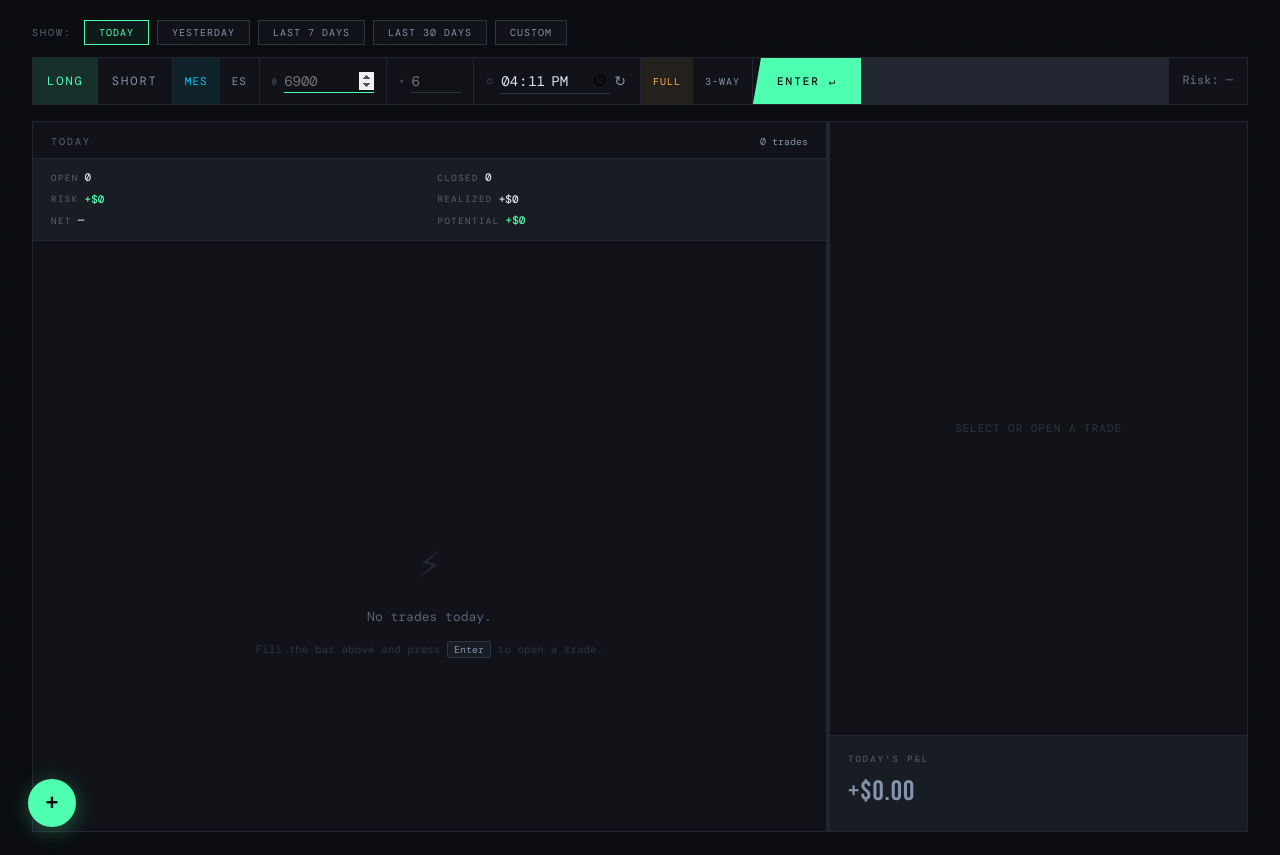
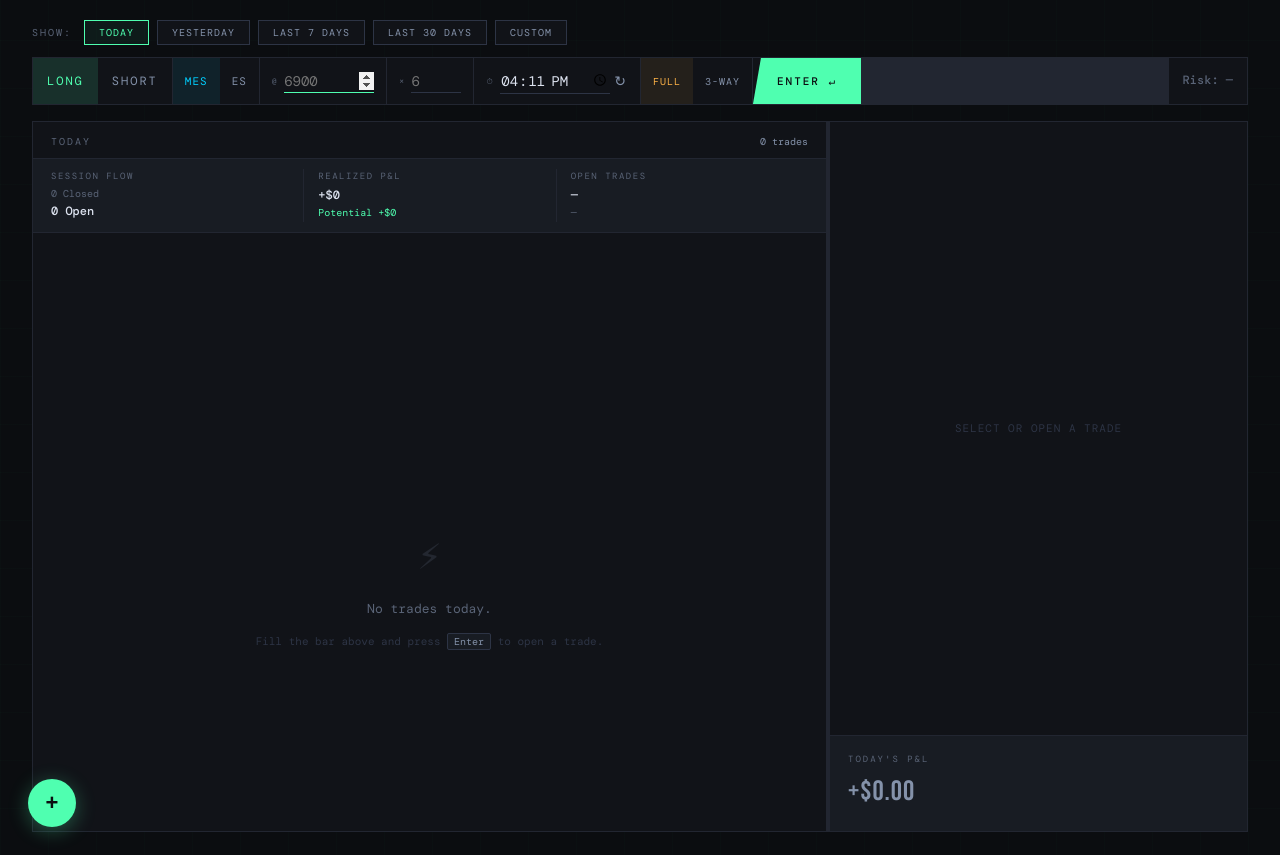
Before and after one commit to krishis2025/tradejournal, a Flask app: page /live in a window 1280 px wide; the page is wider, and only the part inside the window is pictured. Shown: the part 56-911 px from the top of that part. Run offline with Flask 3, Linux system fonts and the light colour scheme; data that the repository does not hold is empty; some libraries are stand-ins or nearby versions; some web fonts are replaced.

Commit message:
Redesign global summary bar and trade cards in live ticket
- 3-column summary: Session Flow → Realized P&L → Open Trades
- Promote Risk to primary position, demote Net exposure to secondary
- Reduce font-weight from 600 to 500 for lighter visual hierarchy
- Show blank risk (—) when no trades are open
- Redesign trade cards with grid layout and outcome boxes
- Replace progress bars with per-contract colored squares

Co-Authored-By: Claude Opus 4.6 <noreply@anthropic.com>

```diff
--- a/templates/live_ticket.html
+++ b/templates/live_ticket.html
@@ -174,38 +174,30 @@
 /* ── Global Summary Strip ── */
 .global-summary {
   padding:10px 18px; border-bottom:1px solid var(--border);
-  display:grid; grid-template-columns:1fr 1fr; gap:4px 16px;
+  display:grid; grid-template-columns:1fr 1fr 1fr; gap:0;
   font-family:var(--font-mono); font-size:11px;
   background:var(--surface2);
 }
-.gs-item { display:flex; align-items:center; gap:6px; }
-.gs-label { color:var(--muted); font-size:9px; letter-spacing:1.5px; text-transform:uppercase; }
-.gs-val { color:var(--text); font-weight:500; }
+.gs-col { display:flex; flex-direction:column; gap:2px; padding:0 14px; }
+.gs-col:first-child { padding-left:0; }
+.gs-col-border { border-left:1px solid var(--border); }
+.gs-col-title { color:var(--muted); font-size:9px; letter-spacing:1.5px; text-transform:uppercase; margin-bottom:2px; }
+.gs-row { line-height:1.4; }
+.gs-primary { font-size:12px; font-weight:500; color:var(--text); }
+.gs-secondary { font-size:10px; font-weight:400; color:var(--muted); }
+.gs-open-labels { font-size:9px; color:var(--muted); }
 
 /* ── Open Trade Card (compact, select-only) ── */
 .trade-card {
-  border-bottom:1px solid var(--border); padding:0;
-  animation: fadeIn 0.3s ease both;
-  cursor:pointer; transition:opacity 0.25s, box-shadow 0.25s;
+  background: var(--surface); border: 1px solid var(--border);
+  border-radius: 2px; margin: 0 12px 12px; overflow: hidden;
+  transition: border-color 0.15s, opacity 0.25s, box-shadow 0.25s;
+  animation: fadeIn 0.3s ease both; cursor: pointer;
 }
 .trade-card:hover { background:var(--surface2); }
 
-/* Trade card banner colors */
-.tc-banner {
-  display:flex; align-items:center; gap:8px; padding:6px 18px;
-  font-size:10px; letter-spacing:2px; text-transform:uppercase;
-  font-family:var(--font-mono); border-bottom:1px solid rgba(34,38,49,0.5);
-}
-.tc-banner-label { font-weight:500; }
-.tc-banner-sub { font-size:9px; color:var(--muted); letter-spacing:1px; }
-
-/* 6 distinct trade colors */
-.tc-color-0 .tc-banner { background:rgba(79,255,176,0.08); color:var(--green); border-left:3px solid var(--green); }
-.tc-color-1 .tc-banner { background:rgba(0,207,255,0.08); color:#00cfff; border-left:3px solid #00cfff; }
-.tc-color-2 .tc-banner { background:rgba(255,179,71,0.08); color:#ffb347; border-left:3px solid #ffb347; }
-.tc-color-3 .tc-banner { background:rgba(180,127,255,0.08); color:#b47fff; border-left:3px solid #b47fff; }
-.tc-color-4 .tc-banner { background:rgba(255,107,107,0.08); color:#ff6b6b; border-left:3px solid #ff6b6b; }
-.tc-color-5 .tc-banner { background:rgba(88,166,255,0.08); color:#58a6ff; border-left:3px solid #58a6ff; }
+/* First card spacing after summary strip */
+#trades-list .trade-card:first-of-type { margin-top: 12px; }
 
 /* Left border stripe for whole card */
 .tc-color-0 { border-left:3px solid var(--green); }
@@ -215,11 +207,16 @@
 .tc-color-4 { border-left:3px solid #ff6b6b; }
 .tc-color-5 { border-left:3px solid #58a6ff; }
 
-.tc-header {
-  display:flex; align-items:center; gap:12px;
-  padding:10px 18px;
-  transition:background 0.1s;
-}
+/* Grid header */
+.tc-row-header {
+  display: grid;
+  grid-template-columns: 52px 72px 1fr 1fr 1fr 36px;
+  align-items: center; user-select: none;
+}
+.tc-cell { padding: 10px 12px; border-right: 1px solid var(--border); }
+.tc-cell:last-child { border-right: none; }
+.tc-cell-label { font-size: 8px; letter-spacing: 1.5px; text-transform: uppercase; color: var(--muted); margin-bottom: 2px; }
+.tc-cell-val { font-size: 12px; }
 
 .tc-dir-badge {
   font-family:var(--font-mono); font-size:10px; letter-spacing:1.5px;
@@ -229,12 +226,17 @@
 .tc-dir-long  { background:rgba(79,255,176,0.15); color:var(--green); }
 .tc-dir-short { background:rgba(255,77,109,0.15); color:var(--red); }
 
-.tc-title { font-size:13px; color:var(--text); flex:1; }
-.tc-title span { color:var(--muted); font-size:11px; }
-
-.tc-pnl {
-  font-family:var(--font-display); font-size:22px; letter-spacing:1px;
-}
+/* Expand arrow */
+.tc-expand-toggle {
+  display: flex; align-items: center; justify-content: center;
+  color: var(--muted); font-size: 14px;
+  transition: transform 0.25s, color 0.15s;
+}
+.trade-card.expanded .tc-expand-toggle { transform: rotate(180deg); color: var(--accent); }
+
+/* Portion detail expand */
+.tc-detail { max-height: 0; overflow: hidden; transition: max-height 0.4s cubic-bezier(0.4,0,0.2,1); border-top: 0px solid var(--border); }
+.trade-card.expanded .tc-detail { max-height: 800px; border-top-width: 1px; }
 
 .tc-status {
   font-size:9px; letter-spacing:2px; text-transform:uppercase;
@@ -245,26 +247,12 @@
 .tc-status-protected { color:var(--green); background:rgba(79,255,176,0.08); }
 .tc-status-closed { color:var(--green); background:rgba(79,255,176,0.08); }
 
-/* Compact card body with stats row + progress bar */
-.tc-compact-body {
-  padding:4px 18px 10px;
-}
-.tc-compact-stats {
-  display:flex; align-items:center; gap:12px;
-  font-family:var(--font-mono); font-size:11px; color:var(--muted2);
-  margin-bottom:6px;
-}
-.tc-compact-stats span { white-space:nowrap; }
-
-/* Progress bar */
-.tc-progress {
-  height:6px; background:var(--surface2); border:1px solid var(--border);
-  display:flex; overflow:hidden;
-}
-.tc-prog-seg { height:100%; transition:width 0.3s; }
-.tc-prog-green { background:var(--green); }
-.tc-prog-red { background:var(--red); }
-.tc-prog-gray { background:var(--border2); }
+/* Outcome boxes (per-contract squares) */
+.tc-outcome-bar { display:flex; gap:2px; margin-top:4px; }
+.tc-outcome-box { width:10px; height:10px; border-radius:1px; }
+.tc-ob-green { background:var(--green); }
+.tc-ob-red { background:var(--red); }
+.tc-ob-gray { background:var(--border2); }
 
 /* Active card glow, inactive cards dim */
 .trade-card.tc-dimmed { opacity:0.45; }
@@ -396,17 +384,6 @@
 .qe-section-label:first-child { border-top:none; padding-top:0; }
 
 /* ── Portion Accordion inside Trade Cards ── */
-.portion-acc { border-top:1px solid var(--border); overflow:hidden; }
-.portion-acc-header {
-  display:flex; align-items:center; gap:6px; padding:6px 18px;
-  cursor:pointer; font-size:10px; letter-spacing:1.5px; text-transform:uppercase;
-  color:var(--muted); user-select:none; transition:color 0.12s;
-}
-.portion-acc-header:hover { color:var(--text); }
-.portion-acc-header .arrow { transition:transform 0.2s; display:inline-block; font-size:8px; }
-.portion-acc.open .portion-acc-header .arrow { transform:rotate(90deg); }
-.portion-acc-body { display:none; padding:0 18px 10px; }
-.portion-acc.open .portion-acc-body { display:block; }
 .portion-row {
   display:flex; align-items:baseline; gap:10px; padding:8px 0;
   border-bottom:1px solid var(--border);
@@ -702,12 +679,22 @@
 
     <!-- Global Summary Strip -->
     <div class="global-summary" id="global-summary">
-      <div class="gs-item"><span class="gs-label">Open</span> <span class="gs-val" id="gs-open">0</span></div>
-      <div class="gs-item"><span class="gs-label">Closed</span> <span class="gs-val" id="gs-closed">0</span></div>
-      <div class="gs-item"><span class="gs-label">Risk</span> <span class="gs-val" id="gs-risk">$0</span></div>
-      <div class="gs-item"><span class="gs-label">Realized</span> <span class="gs-val" id="gs-realized">$0</span></div>
-      <div class="gs-item"><span class="gs-label">Net</span> <span class="gs-val" id="gs-net">—</span></div>
-      <div class="gs-item"><span class="gs-label">Potential</span> <span class="gs-val" id="gs-potential">$0</span></div>
+      <div class="gs-col">
+        <div class="gs-col-title">Session Flow</div>
+        <div class="gs-row gs-secondary" id="gs-closed">0 Closed</div>
+        <div class="gs-row gs-primary" id="gs-open">0 Open</div>
+        <div class="gs-row gs-open-labels" id="gs-open-labels"></div>
+      </div>
+      <div class="gs-col gs-col-border">
+        <div class="gs-col-title">Realized P&L</div>
+        <div class="gs-row gs-primary" id="gs-realized">$0</div>
+        <div class="gs-row gs-secondary" id="gs-potential">$0</div>
+      </div>
+      <div class="gs-col gs-col-border">
+        <div class="gs-col-title">Open Trades</div>
+        <div class="gs-row gs-primary" id="gs-risk">$0</div>
+        <div class="gs-row gs-secondary" id="gs-net">—</div>
+      </div>
     </div>
 
     {% for t in open_trades %}
@@ -1082,6 +1069,15 @@ function deriveTradeStatus(t) {
   return 'partial';
 }
 
+// ── Outcome Boxes (per-contract squares) ──────────────────────────────────────
+function buildOutcomeBoxes(greenQty, redQty, grayQty) {
+  let html = '';
+  for (let i = 0; i < greenQty; i++) html += '<div class="tc-outcome-box tc-ob-green"></div>';
+  for (let i = 0; i < redQty; i++) html += '<div class="tc-outcome-box tc-ob-red"></div>';
+  for (let i = 0; i < grayQty; i++) html += '<div class="tc-outcome-box tc-ob-gray"></div>';
+  return html;
+}
+
 // ── Render Trade Card (compact, select-only) ─────────────────────────────────
 let nextTradeNum = 1;  // stable trade numbering
 
@@ -1120,10 +1116,6 @@ function renderTradeCard(t) {
       else manualLossQty += e.qty;
     }
   });
-  const greenPct = ((tpQty + manualWinQty) / totalQty * 100).toFixed(1);
-  const redPct = ((stopQty + manualLossQty) / totalQty * 100).toFixed(1);
-  const grayPct = (remaining / totalQty * 100).toFixed(1);
-
   const riskStr = netExp != null
     ? (netExp < 0 ? '<span class="pnl-neg">-$' + Math.abs(netExp).toFixed(0) + '</span>' : '<span class="pnl-pos">+$' + netExp.toFixed(0) + '</span>')
     : '—';
@@ -1134,29 +1126,35 @@ function renderTradeCard(t) {
 
   const html = `
   <div class="trade-card tc-color-${colorIdx}" id="tc-${t.id}" data-trade-id="${t.id}" ${cardClick} style="${dimStyle}">
-    <div class="tc-banner">
-      <span class="tc-banner-label">T${tradeNum}</span>
-      <span class="tc-banner-sub">${t.direction} · ${t.instrument} · ${t.entry_time}</span>
+    <div class="tc-row-header">
+      <div class="tc-cell" style="padding:10px 8px;text-align:center;">
+        <div style="font-family:var(--font-display);font-size:22px;color:var(--border2);line-height:1;">T${tradeNum}</div>
+      </div>
+      <div class="tc-cell">
+        <span class="tc-dir-badge ${isLong ? 'tc-dir-long' : 'tc-dir-short'}">${t.direction}</span>
+      </div>
+      <div class="tc-cell">
+        <div class="tc-cell-label">Entry</div>
+        <div class="tc-cell-val">${t.total_qty}× ${t.instrument} @ ${t.entry_price}</div>
+        <div style="font-size:10px;color:var(--muted);">${t.entry_time}</div>
+      </div>
+      <div class="tc-cell">
+        <div class="tc-cell-label">Closed / Risk</div>
+        <div class="tc-cell-val">${totalQty - remaining}/${totalQty}  ·  ${riskStr}</div>
+        <div class="tc-outcome-bar">${buildOutcomeBoxes(tpQty + manualWinQty, stopQty + manualLossQty, remaining)}</div>
+      </div>
+      <div class="tc-cell">
+        <div class="tc-cell-label">Realized</div>
+        <div class="tc-cell-val ${realized >= 0 ? 'pnl-pos' : 'pnl-neg'}" style="font-size:14px;font-weight:500;">
+          ${realized >= 0 ? '+' : ''}$${realized.toFixed(2)}
+        </div>
+        <span class="tc-status ${statusClass}" style="margin-top:2px;display:inline-block;">${statusLabel}</span>
+      </div>
+      <div class="tc-cell tc-expand-toggle" onclick="toggleTradeExpand(event,${t.id})">▾</div>
     </div>
-    <div class="tc-header">
-      <span class="tc-dir-badge ${isLong ? 'tc-dir-long' : 'tc-dir-short'}">${t.direction}</span>
-      <span class="tc-title">${t.instrument} @ ${t.entry_price} <span>${t.entry_time}</span></span>
-      <span class="tc-pnl ${realized >= 0 ? 'pnl-pos' : 'pnl-neg'}" style="font-size:16px;">${realized >= 0 ? '+' : ''}$${realized.toFixed(2)}</span>
-      <span class="tc-status ${statusClass}">${statusLabel}</span>
+    <div class="tc-detail">
+      ${buildPortionRows(t)}
     </div>
-    <div class="tc-compact-body">
-      <div class="tc-compact-stats">
-        <span>Rem: ${remaining}/${totalQty}</span>
-        <span>Real: ${realStr}</span>
-        <span>Risk: ${riskStr}</span>
-      </div>
-      <div class="tc-progress">
-        <div class="tc-prog-seg tc-prog-green" style="width:${greenPct}%"></div>
-        <div class="tc-prog-seg tc-prog-red" style="width:${redPct}%"></div>
-        <div class="tc-prog-seg tc-prog-gray" style="width:${grayPct}%"></div>
-      </div>
-    </div>
-    ${buildPortionTable(t)}
   </div>`;
 
   const emptyEl = document.getElementById('empty-state');
@@ -1184,10 +1182,10 @@ function renderTradeCard(t) {
     }
   }
 
-  // Restore portion accordion state
+  // Restore expand state
   if (openPortionAccs.has(t.id)) {
-    const acc = document.querySelector(`#tc-${t.id} .portion-acc`);
-    if (acc) acc.classList.add('open');
+    const card = document.getElementById('tc-' + t.id);
+    if (card) card.classList.add('expanded');
   }
 }
 
@@ -1371,17 +1369,17 @@ function buildQuickExitButtons(t) {
 // ── Portion Accordion State ───────────────────────────────────────────────────
 const openPortionAccs = new Set();
 
-function togglePortionAcc(event, tradeId) {
+function toggleTradeExpand(event, tradeId) {
   event.stopPropagation();
-  const el = document.querySelector(`#tc-${tradeId} .portion-acc`);
-  if (!el) return;
-  el.classList.toggle('open');
-  if (el.classList.contains('open')) openPortionAccs.add(tradeId);
+  const card = document.getElementById('tc-' + tradeId);
+  if (!card) return;
+  card.classList.toggle('expanded');
+  if (card.classList.contains('expanded')) openPortionAccs.add(tradeId);
   else openPortionAccs.delete(tradeId);
 }
 
-// ── Build Portion Table ──────────────────────────────────────────────────────
-function buildPortionTable(t) {
+// ── Build Portion Rows ───────────────────────────────────────────────────────
+function buildPortionRows(t) {
   const levels = t.levels || [];
   const executions = t.executions || [];
   const isLong = t.direction === 'Long';
@@ -1449,12 +1447,8 @@ function buildPortionTable(t) {
     }
   });
 
-  return `<div class="portion-acc">
-    <div class="portion-acc-header" onclick="togglePortionAcc(event,${t.id})">
-      <span class="arrow">▸</span> Portions
-    </div>
-    <div class="portion-acc-body">${rows}</div>
-  </div>`;
+  if (!rows) return '';
+  return `<div style="padding:4px 12px 10px;">${rows}</div>`;
 }
 
 // ── Inline Price Edit in Portion Table ───────────────────────────────────────
@@ -1877,7 +1871,7 @@ function updateGlobalSummary() {
   const gsEl = document.getElementById('global-summary');
   gsEl.style.display = 'grid';
 
-  let openCount = 0, closedCount = 0, totalRisk = 0, totalRealized = 0, totalPotential = 0;
+  let openCount = 0, closedCount = 0, totalRawStopRisk = 0, totalRealized = 0, totalPotential = 0;
   const netExposure = {};
 
   allTrades.forEach(t => {
@@ -1893,7 +1887,12 @@ function updateGlobalSummary() {
       closedCount++;
     }
 
-    totalRisk += isPushed ? 0 : (calc.net_stop_exposure || 0);
+    // Raw stop risk = net_stop_exposure minus the trade's own realized P&L
+    // so global risk = totalRealized + totalRawStopRisk = day-level net risk
+    if (!isPushed && rem > 0) {
+      const rawStop = (calc.net_stop_exposure || 0) - (calc.realized_pnl || 0);
+      totalRawStopRisk += rawStop;
+    }
     totalRealized += calc.realized_pnl || 0;
     totalPotential += isPushed ? 0 : (calc.potential_reward || 0);
 
@@ -1915,12 +1914,18 @@ function updateGlobalSummary() {
     }
   });
 
-  document.getElementById('gs-open').textContent = openCount;
-  document.getElementById('gs-closed').textContent = closedCount;
+  document.getElementById('gs-open').textContent = openCount + ' Open';
+  document.getElementById('gs-closed').textContent = closedCount + ' Closed';
 
   const gsRisk = document.getElementById('gs-risk');
-  gsRisk.textContent = totalRisk < 0 ? '-$' + Math.abs(totalRisk).toFixed(0) : '+$' + totalRisk.toFixed(0);
-  gsRisk.style.color = totalRisk < 0 ? 'var(--red)' : 'var(--green)';
+  if (openCount === 0) {
+    gsRisk.textContent = '—';
+    gsRisk.style.color = '';
+  } else {
+    const netRisk = totalRealized + totalRawStopRisk;
+    gsRisk.textContent = 'Risk ' + (netRisk < 0 ? '-$' + Math.abs(netRisk).toFixed(0) : '+$' + netRisk.toFixed(0));
+    gsRisk.style.color = netRisk < 0 ? 'var(--red)' : 'var(--green)';
+  }
 
   const gsReal = document.getElementById('gs-realized');
   gsReal.textContent = (totalRealized >= 0 ? '+' : '') + '$' + totalRealized.toFixed(0);
@@ -1934,8 +1939,18 @@ function updateGlobalSummary() {
   document.getElementById('gs-net').textContent = parts.length > 0 ? parts.join(' · ') : '—';
 
   const gsPot = document.getElementById('gs-potential');
-  gsPot.textContent = '+$' + totalPotential.toFixed(0);
+  gsPot.textContent = 'Potential +$' + totalPotential.toFixed(0);
   gsPot.style.color = 'var(--green)';
+
+  // Open trade labels
+  const openLabels = [];
+  allTrades.forEach((t, i) => {
+    const calc = t.calc || {};
+    const rem = calc.remaining_qty ?? t.total_qty;
+    if (!t._pushed && rem > 0) openLabels.push('T' + (i + 1));
+  });
+  const gsLabels = document.getElementById('gs-open-labels');
+  gsLabels.textContent = openLabels.length > 0 ? '(' + openLabels.join(', ') + ')' : '';
 }
 
 // ── Keyboard Shortcuts ───────────────────────────────────────────────────────
```
